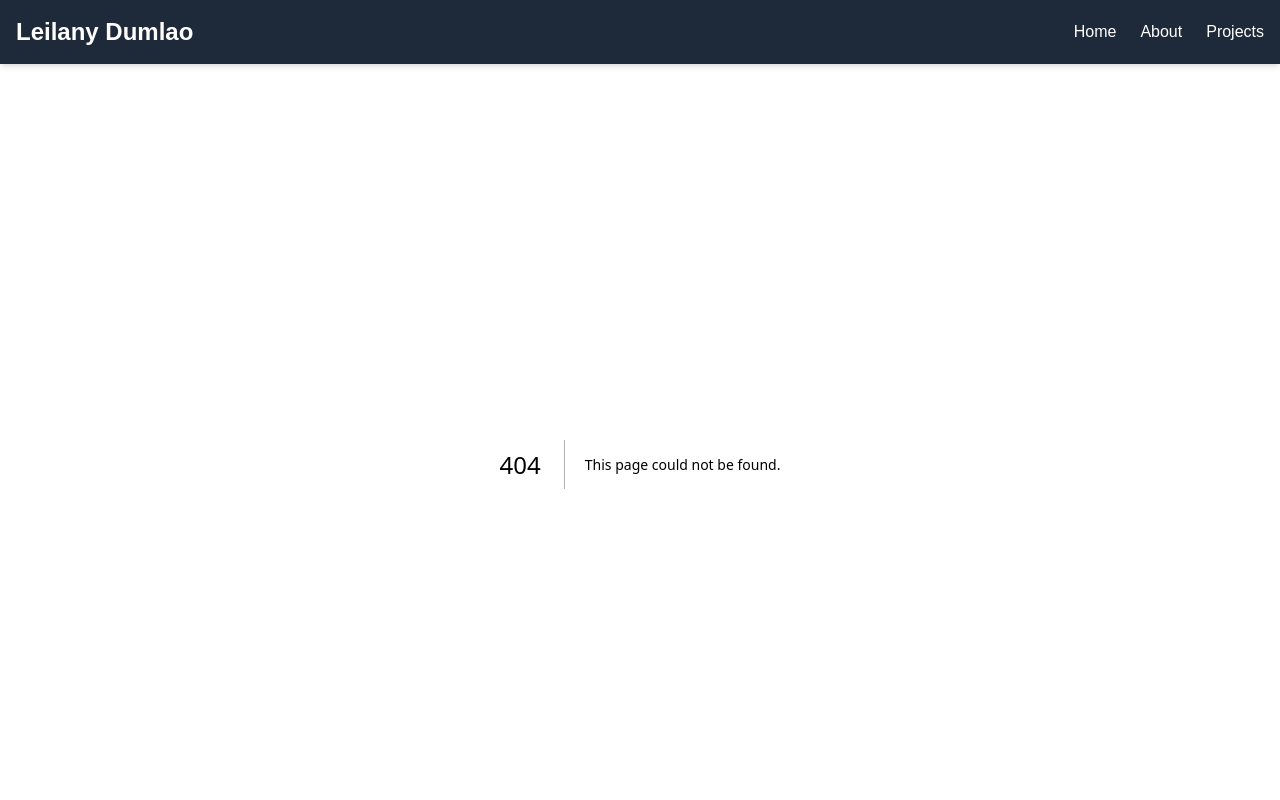
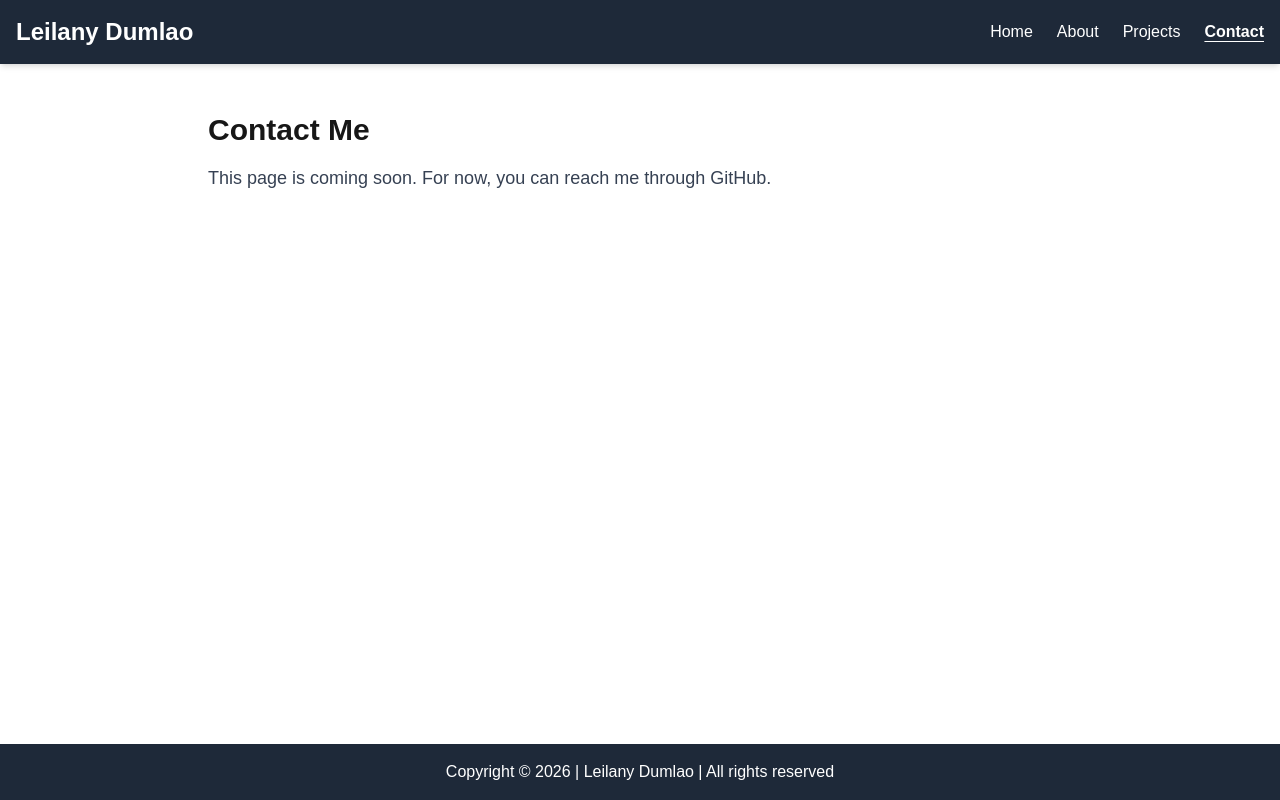
Before and after one commit to ldumlao1204/wdd430-portfolio, a Next.js app: page /contact in a window 1280 px wide. Before the commit this address had no page. Shown: the top 800 px of the page. Built offline with nearby package versions, Linux system fonts and the light colour scheme.

Commit message:
Add contact page and NavLinks with active link

```diff
--- /dev/null
+++ b/app/contact/page.tsx
@@ -0,0 +1,10 @@
+export default function ContactPage() {
+    return (
+        <main className="flex-1 w-full max-w-4xl mx-auto px-4 py-12">
+            <h1 className="text-3xl font-bold mb-4">Contact Me</h1>
+            <p className="text-lg text-gray-700">
+                This page is coming soon. For now, you can reach me through GitHub.
+            </p>
+        </main>
+    );
+}
--- a/components/Header.tsx
+++ b/components/Header.tsx
@@ -1,17 +1,11 @@
-import Link from 'next/link';
+import NavLinks from '@/components/NavLinks';
 
 export default function Header() {
     return (
         <header className="bg-gray-800 text-white py-4 shadow-md">
             <div className="container mx-auto px-4 flex justify-between items-center">
                 <div id="header-title" className="text-2xl font-bold">Leilany Dumlao</div>
-                <nav aria-label="Main">
-                    <ul className="flex gap-6">
-                        <li><Link href="/" className="hover:underline hover:text-gray-300 underline-offset-4">Home</Link></li>
-                        <li><Link href="/about" className="hover:underline hover:text-gray-300 underline-offset-4">About</Link></li>
-                        <li><Link href="/projects" className="hover:underline hover:text-gray-300 underline-offset-4">Projects</Link></li>
-                    </ul>
-                </nav>
+                <NavLinks />
             </div>
         </header>
     );
--- /dev/null
+++ b/components/NavLinks.tsx
@@ -0,0 +1,42 @@
+'use client';
+
+import Link from 'next/link';
+import { usePathname } from 'next/navigation';
+import clsx from 'clsx';
+
+const links = [
+    { href: '/', label: 'Home' },
+    { href: '/about', label: 'About' },
+    { href: '/projects', label: 'Projects' },
+    { href: '/contact', label: 'Contact' },
+];
+
+export default function NavLinks() {
+    const pathname = usePathname();
+
+    return (
+        <nav aria-label="Main">
+            <ul className="flex gap-6">
+                {links.map((link) => {
+                    const isActive =
+                        link.href === '/' ? pathname === '/' : pathname.startsWith(link.href);
+
+                    return (
+                        <li key={link.href}>
+                            <Link
+                                href={link.href}
+                                aria-current={isActive ? 'page' : undefined}
+                                className={clsx(
+                                    'hover:underline hover:text-gray-300 underline-offset-4',
+                                    isActive && 'underline font-bold'
+                                )}
+                            >
+                                {link.label}
+                            </Link>
+                        </li>
+                    );
+                })}
+            </ul>
+        </nav>
+    );
+}
```
